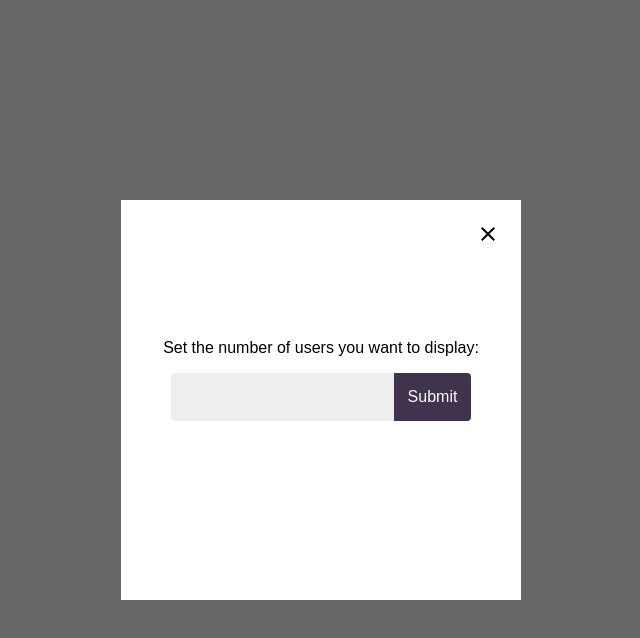
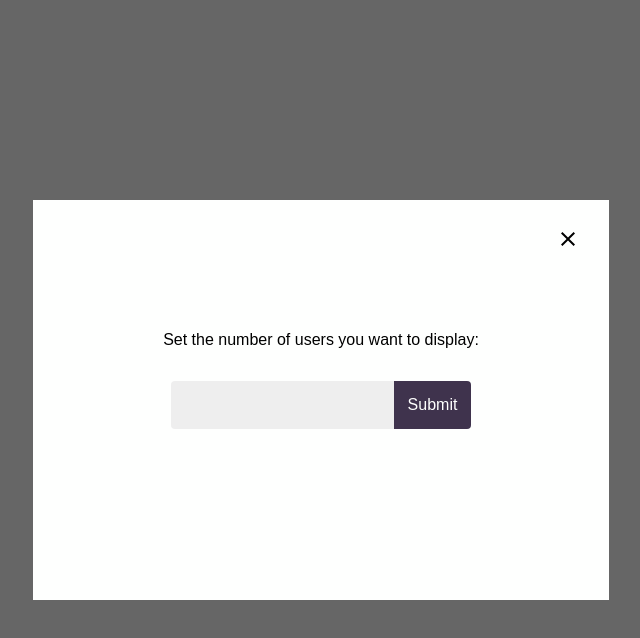
Before and after one commit to artscomi/modal-toggle-user-profile, a React (Create React App) app: page / in a window 1280 px wide. Both pictures are taken after a click on the button "Open modal". Shown: the top 638 px of the page, without its empty margins (319-959 px from the left). Built offline with nearby package versions, Linux system fonts and the light colour scheme.

Commit message:
refactor: style

```diff
--- a/src/components/Form/index.tsx
+++ b/src/components/Form/index.tsx
@@ -3,10 +3,9 @@ import React, { Dispatch, SetStateAction, useRef } from "react";
 export const Form: React.FC<{
   setSize: Dispatch<SetStateAction<number>>;
 }> = ({ setSize }) => {
-
   const handleSubmit = (e: React.FormEvent) => {
     e.preventDefault();
-    if(inputRef?.current?.value) {
+    if (inputRef?.current?.value) {
       setSize(parseInt(inputRef?.current.value));
     }
   };
@@ -14,9 +13,8 @@ export const Form: React.FC<{
   const inputRef = useRef<HTMLInputElement>(null);
 
   return (
-    <>
-      <form onSubmit={handleSubmit}>
-        <label htmlFor="userSize" className="displayBlock marginBottomM">
+    <form onSubmit={handleSubmit} className="form">
+      <label htmlFor="userSize" className="form_label">
         Set the number of users you want to display:
       </label>
       <input
@@ -30,6 +28,5 @@ export const Form: React.FC<{
         Submit
       </button>
     </form>
-    </>
   );
 };
--- a/src/components/UserProfile/index.tsx
+++ b/src/components/UserProfile/index.tsx
@@ -16,7 +16,7 @@ export const UserProfile: React.FC<{
 
   return (
     <div className="user-profiles-wrapper">
-      <div className="user-profile marginBottomM">
+      <div className="user-profile">
         <div className={isLoaded ? "imageLoaded" : "imageSkeleton"} />
         <img
           style={isLoaded ? { opacity: 1 } : { opacity: 0 }}
--- a/src/components/UsersList/index.tsx
+++ b/src/components/UsersList/index.tsx
@@ -39,7 +39,7 @@ export const UsersList: React.FC<{
   };
 
   return (
-    <div className="user-list marginBottomM">
+    <div className="user-list">
       {usersPerRow[0] && getButtonsPerRow(usersPerRow[0])}
       {usersPerRow[1] && getButtonsPerRow(usersPerRow[1])}
       {usersPerRow[2] && getButtonsPerRow(usersPerRow[2])}
--- a/src/styles.css
+++ b/src/styles.css
@@ -82,33 +82,51 @@ input {
   min-width: 400px;
   padding: 56px 24px;
   background: var(--white);
-  max-height: 100vh;
-  max-width: 80vw;
+
   overflow-y: auto;
   display: flex;
   justify-content: center;
   align-items: center;
   flex-direction: column;
+  height: 100vh;
+  width: 100vw;
 }
 
 .modal-close {
   position: absolute;
   right: 16px;
   top: 16px;
-  padding: 8px;
+  padding: 16px;
   font-size: 1.3rem;
+  display: flex;
+  justify-content: center;
+  align-items: center;
+}
+
+/*********
+  Form
+ *********/
+
+.form {
+  padding-bottom: 40px;
+}
+
+.form_label {
+  display: block;
+  margin-bottom: 32px;
 }
 
 /*********
   UserList
  *********/
 
-.user-list {
-  padding-top: 24px;
+.user-list_row {
+  display: flex;
 }
 
-.user-list_row {
-  display: flex;
+.user-list_row:nth-child(2),
+.user-list_row:last-child {
+  margin-top: -1px;
 }
 
 .user-item {
@@ -117,19 +135,11 @@ input {
   border: 1px solid var(--primary);
   border-left: 0;
   box-sizing: border-box;
-  margin-bottom: 8px;
   padding: 4px 8px;
   text-overflow: ellipsis;
   overflow: hidden;
   white-space: nowrap;
   height: 60px;
-}
-
-@media only screen and (min-width: 769px) {
-  .user-item {
-    min-width: 100px;
-    width: auto;
-  }
 }
 
 .user-item:first-child {
@@ -179,16 +189,8 @@ input {
   Utility classes
  *********/
 
-.displayBlock {
-  display: block;
-}
-
 .marginAuto {
   margin: auto;
-}
-
-.marginBottomM {
-  margin-bottom: 16px;
 }
 
 /*********
@@ -196,7 +198,7 @@ input {
  *********/
 
 .user-profiles-wrapper {
-  min-height: 370px;
+  margin-top: 40px;
   background-color: var(--white);
   border-radius: 4px;
   box-shadow: 0px 1px 4px rgba(29, 29, 27, 0.24);
@@ -254,3 +256,21 @@ input {
     transform: rotate(360deg);
   }
 }
+
+/*********
+  media queries
+ *********/
+
+@media only screen and (min-width: 769px) {
+  .user-item {
+    min-width: 100px;
+    width: auto;
+  }
+
+  .modal-content {
+    height: auto;
+    width: auto;
+    max-width: 90vw;
+    min-width: 45vw;
+  }
+}
```
Lines whose indentation alone changed are shown as unchanged.
